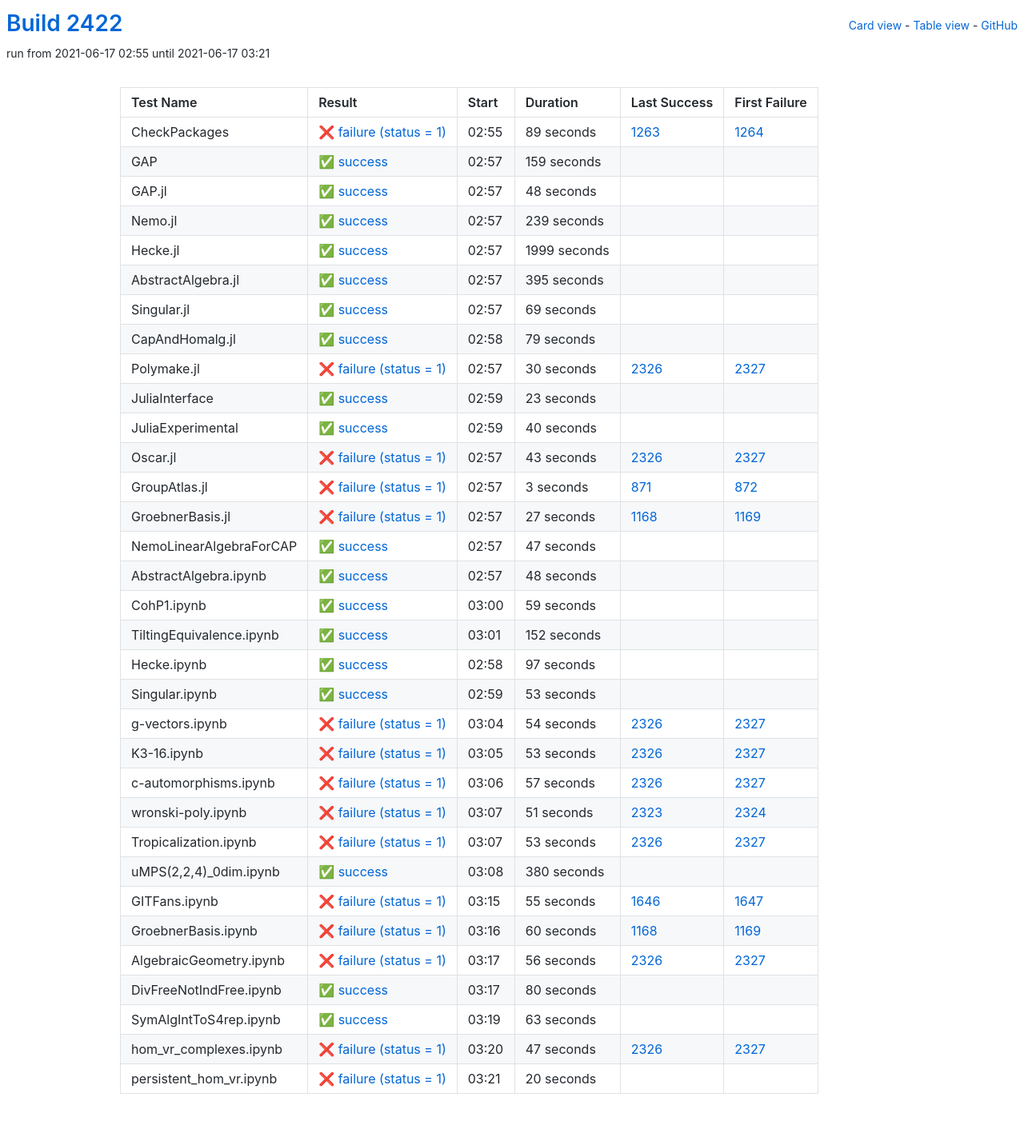
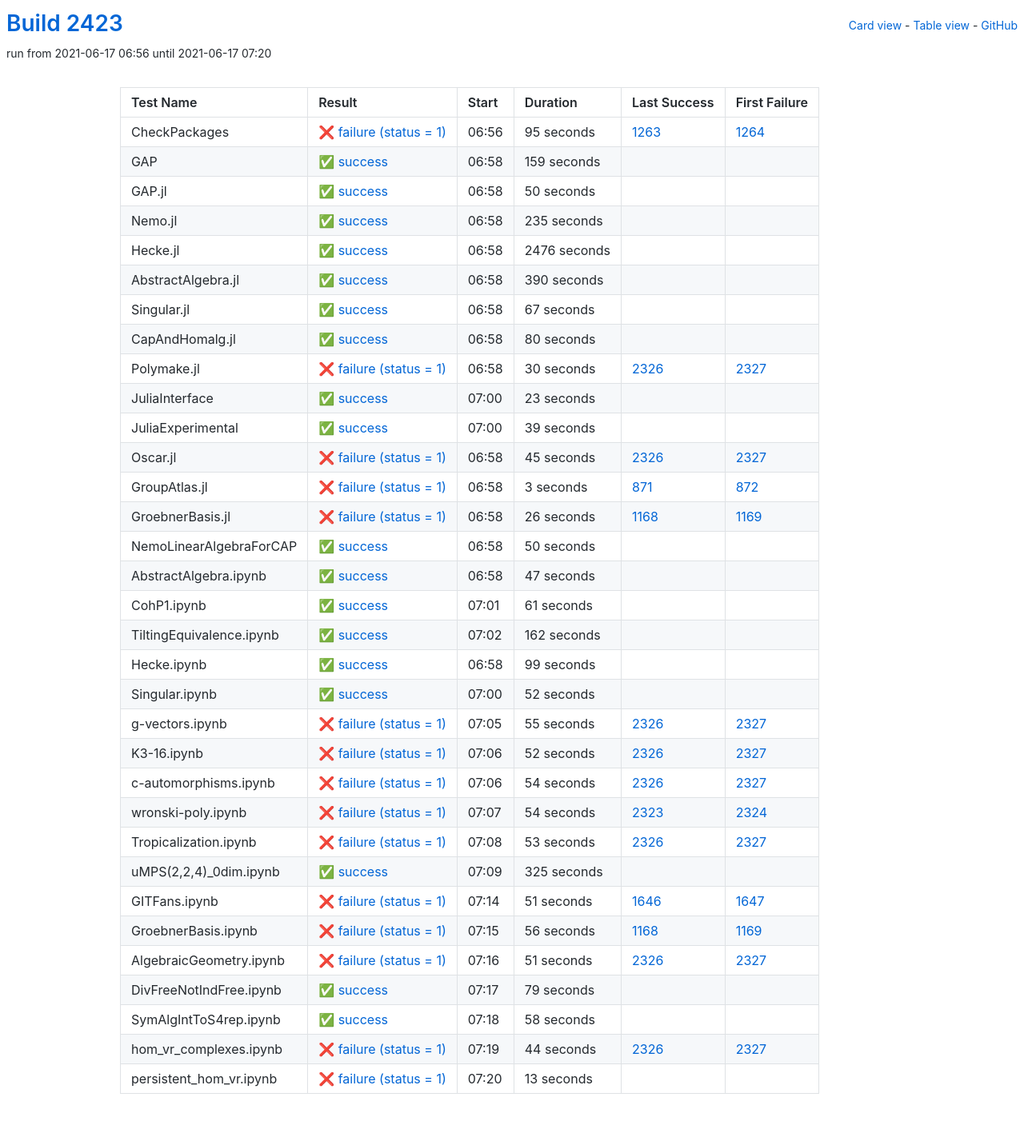
Before and after one commit to oscar-system/oscar-ci-status-stable, a Jekyll site: the page built from table.html, in a window 1280 px wide. Shown: the whole page at 80% size. Built offline with Jekyll 4.4.1, drawn with Linux system fonts in a browser that asks for light colours.

Commit message:
Build #2423

```diff
--- a/_data/ci.yml
+++ b/_data/ci.yml
@@ -1,6 +1,6 @@
 ---
-build: 2422
-build_url: https://oscarci.mathematik.uni-kl.de/job/oscar-stable/2422/
+build: 2423
+build_url: https://oscarci.mathematik.uni-kl.de/job/oscar-stable/2423/
 job: oscar-stable
 organization: oscar-system
 repo: oscar-ci-status-stable
@@ -8,20 +8,20 @@ repourl: https://github.com/oscar-system/oscar-ci-status-stable
 tests:
 - name: CheckPackages
   id: checkpackages
-  log: https://oscarci.mathematik.uni-kl.de/job/oscar-stable/2422/artifact/logs/build-2422/CheckPackages.log
-  start: 2021-06-17 02:55
+  log: https://oscarci.mathematik.uni-kl.de/job/oscar-stable/2423/artifact/logs/build-2423/CheckPackages.log
+  start: 2021-06-17 06:56
   success: false
   exitcode: 1
   status: failure
-  duration: 89
+  duration: 95
   last_success: 1263
   last_success_url: https://oscarci.mathematik.uni-kl.de/job/oscar-stable/1263/
   first_failure: 1264
   first_failure_url: https://oscarci.mathematik.uni-kl.de/job/oscar-stable/1264/
 - name: GAP
   id: gap
-  log: https://oscarci.mathematik.uni-kl.de/job/oscar-stable/2422/artifact/logs/build-2422/GAP.log
-  start: 2021-06-17 02:57
+  log: https://oscarci.mathematik.uni-kl.de/job/oscar-stable/2423/artifact/logs/build-2423/GAP.log
+  start: 2021-06-17 06:58
   success: true
   exitcode: 0
   status: success
@@ -32,80 +32,80 @@ tests:
   first_failure_url:
 - name: GAP.jl
   id: gap-jl
-  log: https://oscarci.mathematik.uni-kl.de/job/oscar-stable/2422/artifact/logs/build-2422/GAP.jl.log
-  start: 2021-06-17 02:57
+  log: https://oscarci.mathematik.uni-kl.de/job/oscar-stable/2423/artifact/logs/build-2423/GAP.jl.log
+  start: 2021-06-17 06:58
   success: true
   exitcode: 0
   status: success
-  duration: 48
+  duration: 50
   last_success: false
   last_success_url:
   first_failure: false
   first_failure_url:
 - name: Nemo.jl
   id: nemo-jl
-  log: https://oscarci.mathematik.uni-kl.de/job/oscar-stable/2422/artifact/logs/build-2422/Nemo.jl.log
-  start: 2021-06-17 02:57
+  log: https://oscarci.mathematik.uni-kl.de/job/oscar-stable/2423/artifact/logs/build-2423/Nemo.jl.log
+  start: 2021-06-17 06:58
   success: true
   exitcode: 0
   status: success
-  duration: 239
+  duration: 235
   last_success: false
   last_success_url:
   first_failure: false
   first_failure_url:
 - name: Hecke.jl
   id: hecke-jl
-  log: https://oscarci.mathematik.uni-kl.de/job/oscar-stable/2422/artifact/logs/build-2422/Hecke.jl.log
-  start: 2021-06-17 02:57
+  log: https://oscarci.mathematik.uni-kl.de/job/oscar-stable/2423/artifact/logs/build-2423/Hecke.jl.log
+  start: 2021-06-17 06:58
   success: true
   exitcode: 0
   status: success
-  duration: 1999
+  duration: 2476
   last_success: false
   last_success_url:
   first_failure: false
   first_failure_url:
 - name: AbstractAlgebra.jl
   id: abstractalgebra-jl
-  log: https://oscarci.mathematik.uni-kl.de/job/oscar-stable/2422/artifact/logs/build-2422/AbstractAlgebra.jl.log
-  start: 2021-06-17 02:57
+  log: https://oscarci.mathematik.uni-kl.de/job/oscar-stable/2423/artifact/logs/build-2423/AbstractAlgebra.jl.log
+  start: 2021-06-17 06:58
   success: true
   exitcode: 0
   status: success
-  duration: 395
+  duration: 390
   last_success: false
   last_success_url:
   first_failure: false
   first_failure_url:
 - name: Singular.jl
   id: singular-jl
-  log: https://oscarci.mathematik.uni-kl.de/job/oscar-stable/2422/artifact/logs/build-2422/Singular.jl.log
-  start: 2021-06-17 02:57
+  log: https://oscarci.mathematik.uni-kl.de/job/oscar-stable/2423/artifact/logs/build-2423/Singular.jl.log
+  start: 2021-06-17 06:58
   success: true
   exitcode: 0
   status: success
-  duration: 69
+  duration: 67
   last_success: false
   last_success_url:
   first_failure: false
   first_failure_url:
 - name: CapAndHomalg.jl
   id: capandhomalg-jl
-  log: https://oscarci.mathematik.uni-kl.de/job/oscar-stable/2422/artifact/logs/build-2422/CapAndHomalg.jl.log
-  start: 2021-06-17 02:58
+  log: https://oscarci.mathematik.uni-kl.de/job/oscar-stable/2423/artifact/logs/build-2423/CapAndHomalg.jl.log
+  start: 2021-06-17 06:58
   success: true
   exitcode: 0
   status: success
-  duration: 79
+  duration: 80
   last_success: false
   last_success_url:
   first_failure: false
   first_failure_url:
 - name: Polymake.jl
   id: polymake-jl
-  log: https://oscarci.mathematik.uni-kl.de/job/oscar-stable/2422/artifact/logs/build-2422/Polymake.jl.log
-  start: 2021-06-17 02:57
+  log: https://oscarci.mathematik.uni-kl.de/job/oscar-stable/2423/artifact/logs/build-2423/Polymake.jl.log
+  start: 2021-06-17 06:58
   success: false
   exitcode: 1
   status: failure
@@ -116,8 +116,8 @@ tests:
   first_failure_url: https://oscarci.mathematik.uni-kl.de/job/oscar-stable/2327/
 - name: JuliaInterface
   id: juliainterface
-  log: https://oscarci.mathematik.uni-kl.de/job/oscar-stable/2422/artifact/logs/build-2422/JuliaInterface.log
-  start: 2021-06-17 02:59
+  log: https://oscarci.mathematik.uni-kl.de/job/oscar-stable/2423/artifact/logs/build-2423/JuliaInterface.log
+  start: 2021-06-17 07:00
   success: true
   exitcode: 0
   status: success
@@ -128,32 +128,32 @@ tests:
   first_failure_url:
 - name: JuliaExperimental
   id: juliaexperimental
-  log: https://oscarci.mathematik.uni-kl.de/job/oscar-stable/2422/artifact/logs/build-2422/JuliaExperimental.log
-  start: 2021-06-17 02:59
+  log: https://oscarci.mathematik.uni-kl.de/job/oscar-stable/2423/artifact/logs/build-2423/JuliaExperimental.log
+  start: 2021-06-17 07:00
   success: true
   exitcode: 0
   status: success
-  duration: 40
+  duration: 39
   last_success: false
   last_success_url:
   first_failure: false
   first_failure_url:
 - name: Oscar.jl
   id: oscar-jl
-  log: https://oscarci.mathematik.uni-kl.de/job/oscar-stable/2422/artifact/logs/build-2422/Oscar.jl.log
-  start: 2021-06-17 02:57
+  log: https://oscarci.mathematik.uni-kl.de/job/oscar-stable/2423/artifact/logs/build-2423/Oscar.jl.log
+  start: 2021-06-17 06:58
   success: false
   exitcode: 1
   status: failure
-  duration: 43
+  duration: 45
   last_success: 2326
   last_success_url: https://oscarci.mathematik.uni-kl.de/job/oscar-stable/2326/
   first_failure: 2327
   first_failure_url: https://oscarci.mathematik.uni-kl.de/job/oscar-stable/2327/
 - name: GroupAtlas.jl
   id: groupatlas-jl
-  log: https://oscarci.mathematik.uni-kl.de/job/oscar-stable/2422/artifact/logs/build-2422/GroupAtlas.jl.log
-  start: 2021-06-17 02:57
+  log: https://oscarci.mathematik.uni-kl.de/job/oscar-stable/2423/artifact/logs/build-2423/GroupAtlas.jl.log
+  start: 2021-06-17 06:58
   success: false
   exitcode: 1
   status: failure
@@ -164,20 +164,32 @@ tests:
   first_failure_url: https://oscarci.mathematik.uni-kl.de/job/oscar-stable/872/
 - name: GroebnerBasis.jl
   id: groebnerbasis-jl
-  log: https://oscarci.mathematik.uni-kl.de/job/oscar-stable/2422/artifact/logs/build-2422/GroebnerBasis.jl.log
-  start: 2021-06-17 02:57
+  log: https://oscarci.mathematik.uni-kl.de/job/oscar-stable/2423/artifact/logs/build-2423/GroebnerBasis.jl.log
+  start: 2021-06-17 06:58
   success: false
   exitcode: 1
   status: failure
-  duration: 27
+  duration: 26
   last_success: 1168
   last_success_url: https://oscarci.mathematik.uni-kl.de/job/oscar-stable/1168/
   first_failure: 1169
   first_failure_url: https://oscarci.mathematik.uni-kl.de/job/oscar-stable/1169/
 - name: NemoLinearAlgebraForCAP
   id: nemolinearalgebraforcap
-  log: https://oscarci.mathematik.uni-kl.de/job/oscar-stable/2422/artifact/logs/build-2422/NemoLinearAlgebraForCAP.log
-  start: 2021-06-17 02:57
+  log: https://oscarci.mathematik.uni-kl.de/job/oscar-stable/2423/artifact/logs/build-2423/NemoLinearAlgebraForCAP.log
+  start: 2021-06-17 06:58
+  success: true
+  exitcode: 0
+  status: success
+  duration: 50
+  last_success: false
+  last_success_url:
+  first_failure: false
+  first_failure_url:
+- name: AbstractAlgebra.ipynb
+  id: abstractalgebra-ipynb
+  log: https://oscarci.mathematik.uni-kl.de/job/oscar-stable/2423/artifact/logs/build-2423/AbstractAlgebra.ipynb.log
+  start: 2021-06-17 06:58
   success: true
   exitcode: 0
   status: success
@@ -186,70 +198,82 @@ tests:
   last_success_url:
   first_failure: false
   first_failure_url:
-- name: AbstractAlgebra.ipynb
-  id: abstractalgebra-ipynb
-  log: https://oscarci.mathematik.uni-kl.de/job/oscar-stable/2422/artifact/logs/build-2422/AbstractAlgebra.ipynb.log
-  start: 2021-06-17 02:57
+- name: CohP1.ipynb
+  id: cohp1-ipynb
+  log: https://oscarci.mathematik.uni-kl.de/job/oscar-stable/2423/artifact/logs/build-2423/CohP1.ipynb.log
+  start: 2021-06-17 07:01
   success: true
   exitcode: 0
   status: success
-  duration: 48
-  last_success: false
-  last_success_url:
-  first_failure: false
-  first_failure_url:
-- name: CohP1.ipynb
-  id: cohp1-ipynb
-  log: https://oscarci.mathematik.uni-kl.de/job/oscar-stable/2422/artifact/logs/build-2422/CohP1.ipynb.log
-  start: 2021-06-17 03:00
-  success: true
-  exitcode: 0
-  status: success
-  duration: 59
+  duration: 61
   last_success: false
   last_success_url:
   first_failure: false
   first_failure_url:
 - name: TiltingEquivalence.ipynb
   id: tiltingequivalence-ipynb
-  log: https://oscarci.mathematik.uni-kl.de/job/oscar-stable/2422/artifact/logs/build-2422/TiltingEquivalence.ipynb.log
-  start: 2021-06-17 03:01
+  log: https://oscarci.mathematik.uni-kl.de/job/oscar-stable/2423/artifact/logs/build-2423/TiltingEquivalence.ipynb.log
+  start: 2021-06-17 07:02
   success: true
   exitcode: 0
   status: success
-  duration: 152
+  duration: 162
   last_success: false
   last_success_url:
   first_failure: false
   first_failure_url:
 - name: Hecke.ipynb
   id: hecke-ipynb
-  log: https://oscarci.mathematik.uni-kl.de/job/oscar-stable/2422/artifact/logs/build-2422/Hecke.ipynb.log
-  start: 2021-06-17 02:58
+  log: https://oscarci.mathematik.uni-kl.de/job/oscar-stable/2423/artifact/logs/build-2423/Hecke.ipynb.log
+  start: 2021-06-17 06:58
   success: true
   exitcode: 0
   status: success
-  duration: 97
+  duration: 99
   last_success: false
   last_success_url:
   first_failure: false
   first_failure_url:
 - name: Singular.ipynb
   id: singular-ipynb
-  log: https://oscarci.mathematik.uni-kl.de/job/oscar-stable/2422/artifact/logs/build-2422/Singular.ipynb.log
-  start: 2021-06-17 02:59
+  log: https://oscarci.mathematik.uni-kl.de/job/oscar-stable/2423/artifact/logs/build-2423/Singular.ipynb.log
+  start: 2021-06-17 07:00
   success: true
   exitcode: 0
   status: success
-  duration: 53
+  duration: 52
   last_success: false
   last_success_url:
   first_failure: false
   first_failure_url:
 - name: g-vectors.ipynb
   id: g-vectors-ipynb
-  log: https://oscarci.mathematik.uni-kl.de/job/oscar-stable/2422/artifact/logs/build-2422/g-vectors.ipynb.log
-  start: 2021-06-17 03:04
+  log: https://oscarci.mathematik.uni-kl.de/job/oscar-stable/2423/artifact/logs/build-2423/g-vectors.ipynb.log
+  start: 2021-06-17 07:05
+  success: false
+  exitcode: 1
+  status: failure
+  duration: 55
+  last_success: 2326
+  last_success_url: https://oscarci.mathematik.uni-kl.de/job/oscar-stable/2326/
+  first_failure: 2327
+  first_failure_url: https://oscarci.mathematik.uni-kl.de/job/oscar-stable/2327/
+- name: K3-16.ipynb
+  id: k3-16-ipynb
+  log: https://oscarci.mathematik.uni-kl.de/job/oscar-stable/2423/artifact/logs/build-2423/K3-16.ipynb.log
+  start: 2021-06-17 07:06
+  success: false
+  exitcode: 1
+  status: failure
+  duration: 52
+  last_success: 2326
+  last_success_url: https://oscarci.mathematik.uni-kl.de/job/oscar-stable/2326/
+  first_failure: 2327
+  first_failure_url: https://oscarci.mathematik.uni-kl.de/job/oscar-stable/2327/
+- name: c-automorphisms.ipynb
+  id: c-automorphisms-ipynb
+  log: https://oscarci.mathematik.uni-kl.de/job/oscar-stable/2423/artifact/logs/build-2423/c-automorphisms.ipynb.log
+  start: 2021-06-17 07:06
   success: false
   exitcode: 1
   status: failure
@@ -258,46 +282,22 @@ tests:
   last_success_url: https://oscarci.mathematik.uni-kl.de/job/oscar-stable/2326/
   first_failure: 2327
   first_failure_url: https://oscarci.mathematik.uni-kl.de/job/oscar-stable/2327/
-- name: K3-16.ipynb
-  id: k3-16-ipynb
-  log: https://oscarci.mathematik.uni-kl.de/job/oscar-stable/2422/artifact/logs/build-2422/K3-16.ipynb.log
-  start: 2021-06-17 03:05
+- name: wronski-poly.ipynb
+  id: wronski-poly-ipynb
+  log: https://oscarci.mathematik.uni-kl.de/job/oscar-stable/2423/artifact/logs/build-2423/wronski-poly.ipynb.log
+  start: 2021-06-17 07:07
   success: false
   exitcode: 1
   status: failure
-  duration: 53
-  last_success: 2326
-  last_success_url: https://oscarci.mathematik.uni-kl.de/job/oscar-stable/2326/
-  first_failure: 2327
-  first_failure_url: https://oscarci.mathematik.uni-kl.de/job/oscar-stable/2327/
-- name: c-automorphisms.ipynb
-  id: c-automorphisms-ipynb
-  log: https://oscarci.mathematik.uni-kl.de/job/oscar-stable/2422/artifact/logs/build-2422/c-automorphisms.ipynb.log
-  start: 2021-06-17 03:06
-  success: false
-  exitcode: 1
-  status: failure
-  duration: 57
-  last_success: 2326
-  last_success_url: https://oscarci.mathematik.uni-kl.de/job/oscar-stable/2326/
-  first_failure: 2327
-  first_failure_url: https://oscarci.mathematik.uni-kl.de/job/oscar-stable/2327/
-- name: wronski-poly.ipynb
-  id: wronski-poly-ipynb
-  log: https://oscarci.mathematik.uni-kl.de/job/oscar-stable/2422/artifact/logs/build-2422/wronski-poly.ipynb.log
-  start: 2021-06-17 03:07
-  success: false
-  exitcode: 1
-  status: failure
-  duration: 51
+  duration: 54
   last_success: 2323
   last_success_url: https://oscarci.mathematik.uni-kl.de/job/oscar-stable/2323/
   first_failure: 2324
   first_failure_url: https://oscarci.mathematik.uni-kl.de/job/oscar-stable/2324/
 - name: Tropicalization.ipynb
   id: tropicalization-ipynb
-  log: https://oscarci.mathematik.uni-kl.de/job/oscar-stable/2422/artifact/logs/build-2422/Tropicalization.ipynb.log
-  start: 2021-06-17 03:07
+  log: https://oscarci.mathematik.uni-kl.de/job/oscar-stable/2423/artifact/logs/build-2423/Tropicalization.ipynb.log
+  start: 2021-06-17 07:08
   success: false
   exitcode: 1
   status: failure
@@ -308,96 +308,96 @@ tests:
   first_failure_url: https://oscarci.mathematik.uni-kl.de/job/oscar-stable/2327/
 - name: uMPS(2,2,4)_0dim.ipynb
   id: umps-2-2-4-0dim-ipynb
-  log: https://oscarci.mathematik.uni-kl.de/job/oscar-stable/2422/artifact/logs/build-2422/uMPS-2-2-4-_0dim.ipynb.log
-  start: 2021-06-17 03:08
+  log: https://oscarci.mathematik.uni-kl.de/job/oscar-stable/2423/artifact/logs/build-2423/uMPS-2-2-4-_0dim.ipynb.log
+  start: 2021-06-17 07:09
   success: true
   exitcode: 0
   status: success
-  duration: 380
+  duration: 325
   last_success: false
   last_success_url:
   first_failure: false
   first_failure_url:
 - name: GITFans.ipynb
   id: gitfans-ipynb
-  log: https://oscarci.mathematik.uni-kl.de/job/oscar-stable/2422/artifact/logs/build-2422/GITFans.ipynb.log
-  start: 2021-06-17 03:15
+  log: https://oscarci.mathematik.uni-kl.de/job/oscar-stable/2423/artifact/logs/build-2423/GITFans.ipynb.log
+  start: 2021-06-17 07:14
   success: false
   exitcode: 1
   status: failure
-  duration: 55
+  duration: 51
   last_success: 1646
   last_success_url: https://oscarci.mathematik.uni-kl.de/job/oscar-stable/1646/
   first_failure: 1647
   first_failure_url: https://oscarci.mathematik.uni-kl.de/job/oscar-stable/1647/
 - name: GroebnerBasis.ipynb
   id: groebnerbasis-ipynb
-  log: https://oscarci.mathematik.uni-kl.de/job/oscar-stable/2422/artifact/logs/build-2422/GroebnerBasis.ipynb.log
-  start: 2021-06-17 03:16
+  log: https://oscarci.mathematik.uni-kl.de/job/oscar-stable/2423/artifact/logs/build-2423/GroebnerBasis.ipynb.log
+  start: 2021-06-17 07:15
   success: false
   exitcode: 1
   status: failure
-  duration: 60
+  duration: 56
   last_success: 1168
   last_success_url: https://oscarci.mathematik.uni-kl.de/job/oscar-stable/1168/
   first_failure: 1169
   first_failure_url: https://oscarci.mathematik.uni-kl.de/job/oscar-stable/1169/
 - name: AlgebraicGeometry.ipynb
   id: algebraicgeometry-ipynb
-  log: https://oscarci.mathematik.uni-kl.de/job/oscar-stable/2422/artifact/logs/build-2422/AlgebraicGeometry.ipynb.log
-  start: 2021-06-17 03:17
+  log: https://oscarci.mathematik.uni-kl.de/job/oscar-stable/2423/artifact/logs/build-2423/AlgebraicGeometry.ipynb.log
+  start: 2021-06-17 07:16
   success: false
   exitcode: 1
   status: failure
-  duration: 56
+  duration: 51
   last_success: 2326
   last_success_url: https://oscarci.mathematik.uni-kl.de/job/oscar-stable/2326/
   first_failure: 2327
   first_failure_url: https://oscarci.mathematik.uni-kl.de/job/oscar-stable/2327/
 - name: DivFreeNotIndFree.ipynb
   id: divfreenotindfree-ipynb
-  log: https://oscarci.mathematik.uni-kl.de/job/oscar-stable/2422/artifact/logs/build-2422/DivFreeNotIndFree.ipynb.log
-  start: 2021-06-17 03:17
+  log: https://oscarci.mathematik.uni-kl.de/job/oscar-stable/2423/artifact/logs/build-2423/DivFreeNotIndFree.ipynb.log
+  start: 2021-06-17 07:17
   success: true
   exitcode: 0
   status: success
-  duration: 80
+  duration: 79
   last_success: false
   last_success_url:
   first_failure: false
   first_failure_url:
 - name: SymAlgIntToS4rep.ipynb
   id: symalginttos4rep-ipynb
-  log: https://oscarci.mathematik.uni-kl.de/job/oscar-stable/2422/artifact/logs/build-2422/SymAlgIntToS4rep.ipynb.log
-  start: 2021-06-17 03:19
+  log: https://oscarci.mathematik.uni-kl.de/job/oscar-stable/2423/artifact/logs/build-2423/SymAlgIntToS4rep.ipynb.log
+  start: 2021-06-17 07:18
   success: true
   exitcode: 0
   status: success
-  duration: 63
+  duration: 58
   last_success: false
   last_success_url:
   first_failure: false
   first_failure_url:
 - name: hom_vr_complexes.ipynb
   id: hom-vr-complexes-ipynb
-  log: https://oscarci.mathematik.uni-kl.de/job/oscar-stable/2422/artifact/logs/build-2422/hom_vr_complexes.ipynb.log
-  start: 2021-06-17 03:20
+  log: https://oscarci.mathematik.uni-kl.de/job/oscar-stable/2423/artifact/logs/build-2423/hom_vr_complexes.ipynb.log
+  start: 2021-06-17 07:19
   success: false
   exitcode: 1
   status: failure
-  duration: 47
+  duration: 44
   last_success: 2326
   last_success_url: https://oscarci.mathematik.uni-kl.de/job/oscar-stable/2326/
   first_failure: 2327
   first_failure_url: https://oscarci.mathematik.uni-kl.de/job/oscar-stable/2327/
 - name: persistent_hom_vr.ipynb
   id: persistent-hom-vr-ipynb
-  log: https://oscarci.mathematik.uni-kl.de/job/oscar-stable/2422/artifact/logs/build-2422/persistent_hom_vr.ipynb.log
-  start: 2021-06-17 03:21
+  log: https://oscarci.mathematik.uni-kl.de/job/oscar-stable/2423/artifact/logs/build-2423/persistent_hom_vr.ipynb.log
+  start: 2021-06-17 07:20
   success: false
   exitcode: 1
   status: failure
-  duration: 20
+  duration: 13
   last_success: false
   last_success_url:
   first_failure: false
```
Also changed, not shown: README.md.
